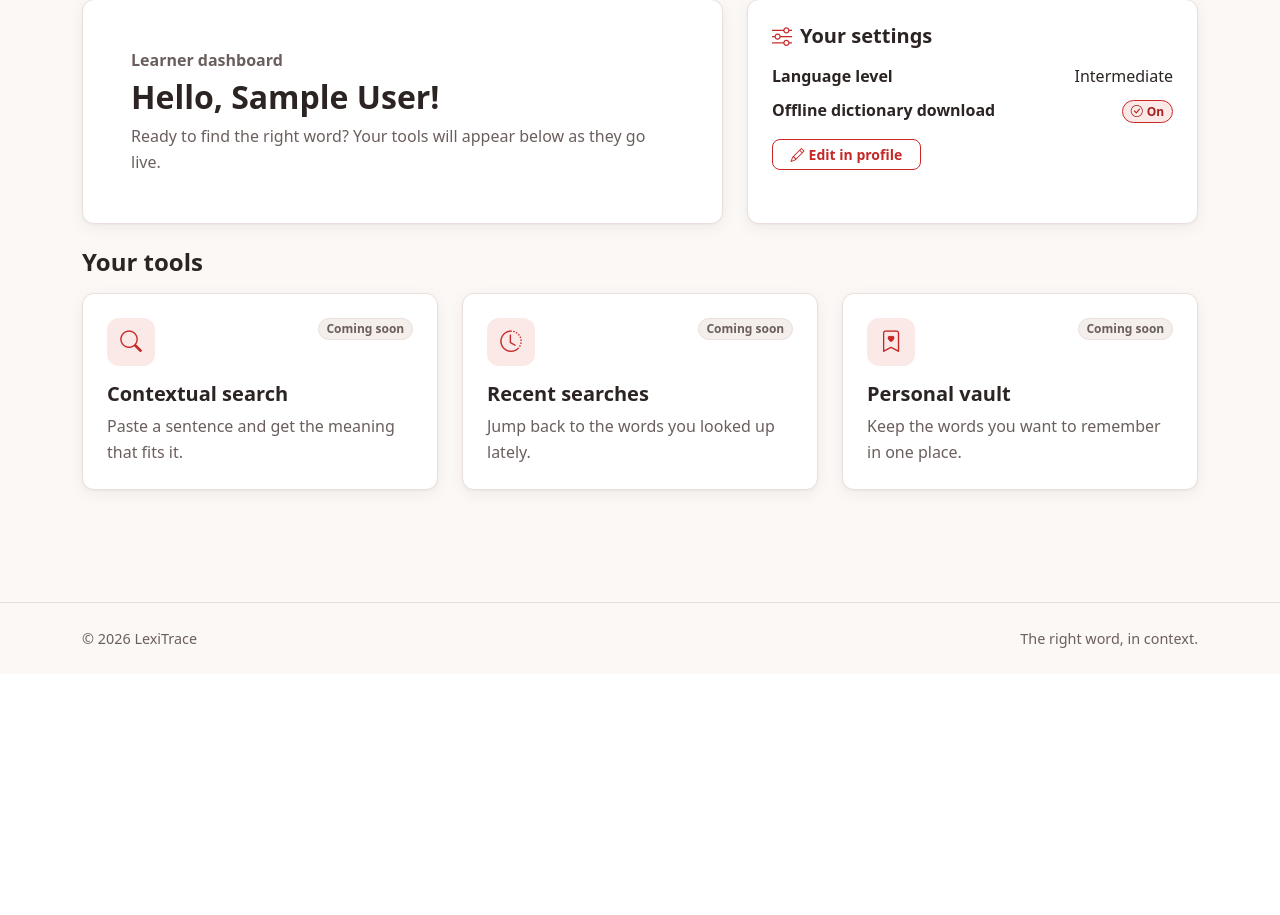
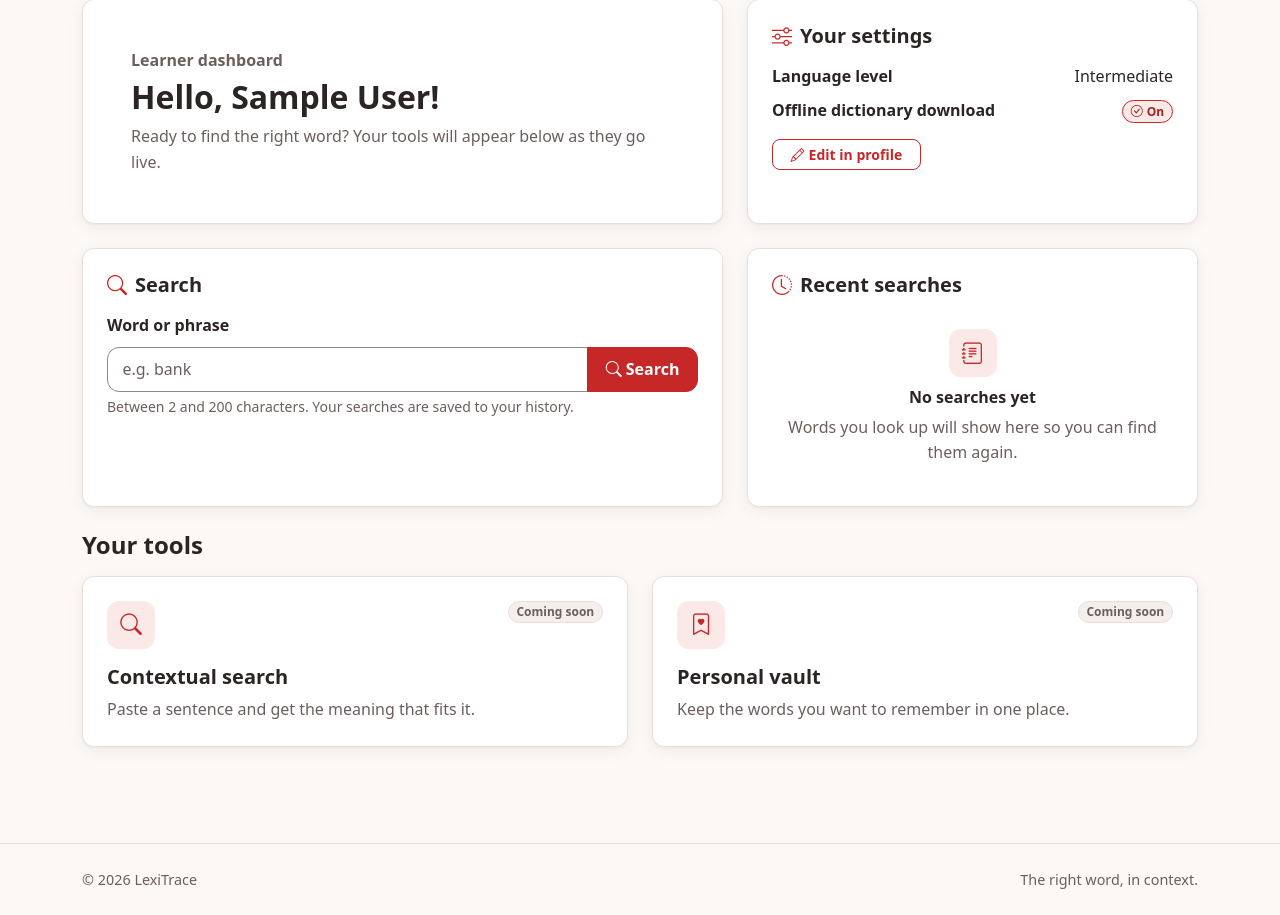
Before and after one commit to Smaons-hub/LexiTrace-Belino-MarcelSimon-G2, a Django app: page /dashboard/learner/ in a window 1280 px wide. Shown: the part 126-1041 px from the top of the page. Before the commit the page ends 774 px from the top, so only its background shows below. Run offline with Django 5.2, Linux system fonts and the light colour scheme; the visitor is signed in with stand-in values (Sample User, id 1).

Commit message:
feat(dashboard): add search form and recent searches panel

```diff
--- a/static/css/theme.css
+++ b/static/css/theme.css
@@ -404,6 +404,62 @@ a {
   font-weight: 600;
 }
 
+.search-input-group > .form-control {
+  border-top-left-radius: var(--lt-radius);
+  border-bottom-left-radius: var(--lt-radius);
+}
+
+.search-input-group > .btn {
+  border-top-right-radius: var(--lt-radius);
+  border-bottom-right-radius: var(--lt-radius);
+}
+
+.search-history-item {
+  display: flex;
+  align-items: center;
+  justify-content: space-between;
+  gap: 0.75rem;
+  padding-block: 0.6rem;
+  border-bottom: 1px solid var(--lt-border);
+}
+
+.search-history-item:last-child {
+  border-bottom: 0;
+  padding-bottom: 0;
+}
+
+.search-history-item:first-child {
+  padding-top: 0;
+}
+
+.search-history-text {
+  display: flex;
+  flex-direction: column;
+  min-width: 0;
+}
+
+.search-history-time {
+  color: var(--lt-muted);
+  font-size: 0.85rem;
+}
+
+.search-remove-btn {
+  --bs-btn-padding-x: 0.5rem;
+  --bs-btn-color: var(--lt-muted);
+  --bs-btn-border-color: var(--lt-border);
+  --bs-btn-hover-color: var(--lt-primary-text);
+  --bs-btn-hover-bg: var(--lt-primary-soft);
+  --bs-btn-hover-border-color: var(--lt-primary);
+  --bs-btn-active-color: var(--lt-primary-text);
+  --bs-btn-active-bg: var(--lt-primary-soft);
+  --bs-btn-active-border-color: var(--lt-primary);
+  flex-shrink: 0;
+}
+
+.search-empty {
+  padding-block: 1rem;
+}
+
 .error-page {
   padding-block: clamp(3rem, 10vw, 7rem);
   max-width: 32rem;
--- a/templates/accounts/admin_dashboard.html
+++ b/templates/accounts/admin_dashboard.html
@@ -13,6 +13,8 @@
       <a id="manage-users-btn" class="btn btn-primary" href="{% url 'admin:accounts_user_changelist' %}"><i class="bi bi-people me-2" aria-hidden="true"></i>Manage users</a>
     {% endif %}
   </div>
+
+  {% include "partials/search_panel.html" %}
 
   <div class="row g-4 mb-4" id="admin-stats">
     <div class="col-sm-6 col-xl-3">
--- a/templates/accounts/learner_dashboard.html
+++ b/templates/accounts/learner_dashboard.html
@@ -36,9 +36,11 @@
     </div>
   </div>
 
+  {% include "partials/search_panel.html" %}
+
   <h2 class="h4 fw-bold mb-3">Your tools</h2>
   <div class="row g-4">
-    <div class="col-md-4">
+    <div class="col-md-6">
       <div class="card feature-card">
         <div class="card-body p-4">
           <div class="d-flex justify-content-between align-items-start mb-3">
@@ -50,19 +52,7 @@
         </div>
       </div>
     </div>
-    <div class="col-md-4">
-      <div class="card feature-card">
-        <div class="card-body p-4">
-          <div class="d-flex justify-content-between align-items-start mb-3">
-            <span class="feature-icon" aria-hidden="true"><i class="bi bi-clock-history"></i></span>
-            <span class="badge rounded-pill badge-soon">Coming soon</span>
-          </div>
-          <h3 class="h5 fw-bold">Recent searches</h3>
-          <p class="text-body-secondary mb-0">Jump back to the words you looked up lately.</p>
-        </div>
-      </div>
-    </div>
-    <div class="col-md-4">
+    <div class="col-md-6">
       <div class="card feature-card">
         <div class="card-body p-4">
           <div class="d-flex justify-content-between align-items-start mb-3">
--- /dev/null
+++ b/templates/partials/search_panel.html
@@ -0,0 +1,58 @@
+{% load ui %}
+<div class="row g-4 mb-4" id="search-panel">
+  <div class="col-lg-7">
+    <div class="card h-100">
+      <div class="card-body p-4">
+        <h2 class="h5 fw-bold mb-3"><i class="bi bi-search me-2 brand-accent" aria-hidden="true"></i>Search</h2>
+        <form method="post" action="{% url 'accounts:search_submit' %}" id="search-form" role="search">
+          {% csrf_token %}
+          <label class="form-label" for="{{ search_form.query.id_for_label }}">{{ search_form.query.label }}</label>
+          <div class="input-group search-input-group">
+            {{ search_form.query|add_class:"form-control" }}
+            <button type="submit" class="btn btn-primary"><i class="bi bi-search me-1" aria-hidden="true"></i>Search</button>
+          </div>
+          <div class="form-text">Between 2 and 200 characters. Your searches are saved to your history.</div>
+        </form>
+      </div>
+    </div>
+  </div>
+  <div class="col-lg-5">
+    <div class="card h-100" id="recent-searches">
+      <div class="card-body p-4">
+        <div class="d-flex justify-content-between align-items-center gap-2 mb-3">
+          <h2 class="h5 fw-bold mb-0"><i class="bi bi-clock-history me-2 brand-accent" aria-hidden="true"></i>Recent searches</h2>
+          {% if recent_searches %}
+            <form method="post" action="{% url 'accounts:search_clear' %}">
+              {% csrf_token %}
+              <button type="submit" class="btn btn-outline-primary btn-sm" id="search-clear-btn">Clear all</button>
+            </form>
+          {% endif %}
+        </div>
+        {% if recent_searches %}
+          <ul class="list-unstyled mb-0 search-history-list">
+            {% for entry in recent_searches %}
+              <li class="search-history-item">
+                <div class="search-history-text">
+                  <span class="fw-semibold text-break">{{ entry.query }}</span>
+                  <time class="search-history-time" datetime="{{ entry.created_at|date:'c' }}">{{ entry.created_at|timesince }} ago</time>
+                </div>
+                <form method="post" action="{% url 'accounts:search_delete' entry.pk %}">
+                  {% csrf_token %}
+                  <button type="submit" class="btn btn-sm search-remove-btn" aria-label="Remove &quot;{{ entry.query }}&quot; from recent searches" title="Remove">
+                    <i class="bi bi-x-lg" aria-hidden="true"></i>
+                  </button>
+                </form>
+              </li>
+            {% endfor %}
+          </ul>
+        {% else %}
+          <div class="search-empty text-center">
+            <span class="feature-icon mb-2" aria-hidden="true"><i class="bi bi-journal-text"></i></span>
+            <p class="fw-semibold mb-1">No searches yet</p>
+            <p class="text-body-secondary mb-0">Words you look up will show here so you can find them again.</p>
+          </div>
+        {% endif %}
+      </div>
+    </div>
+  </div>
+</div>
```
